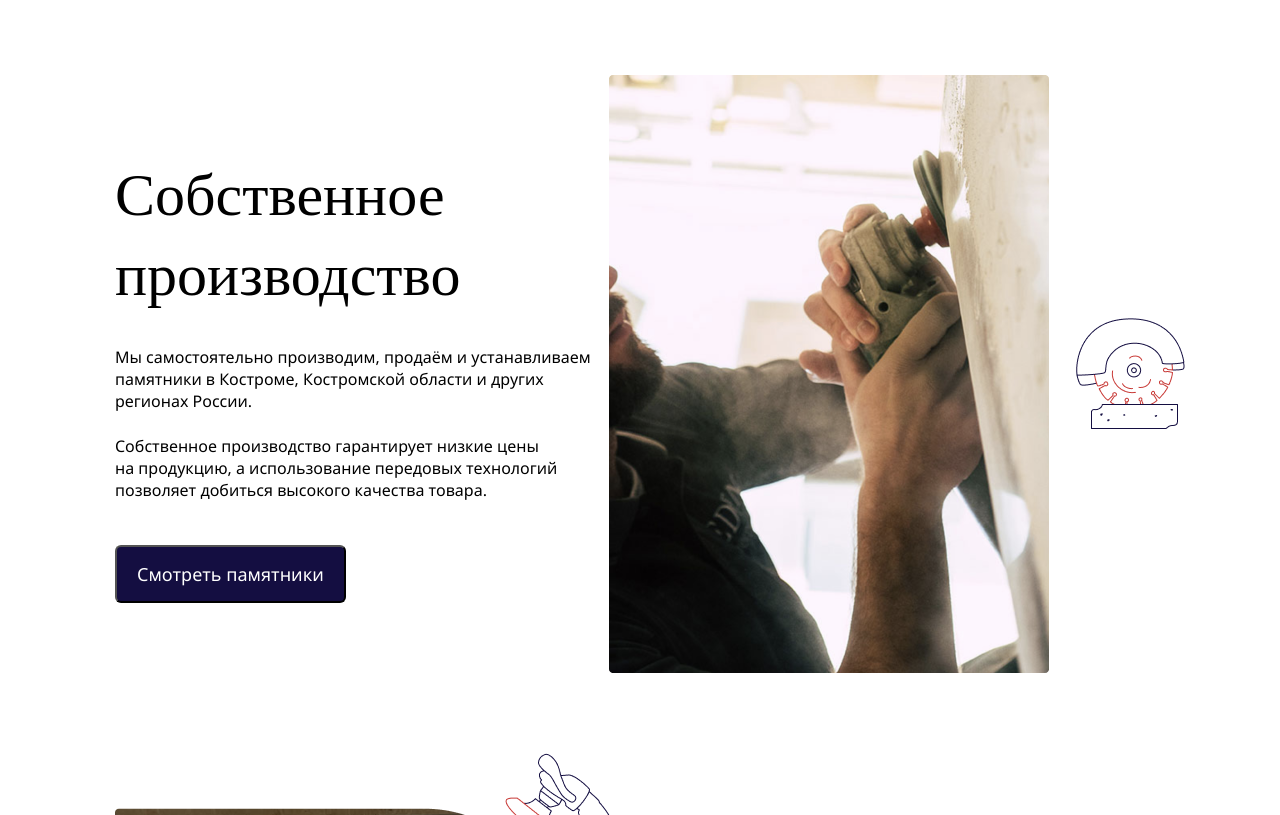
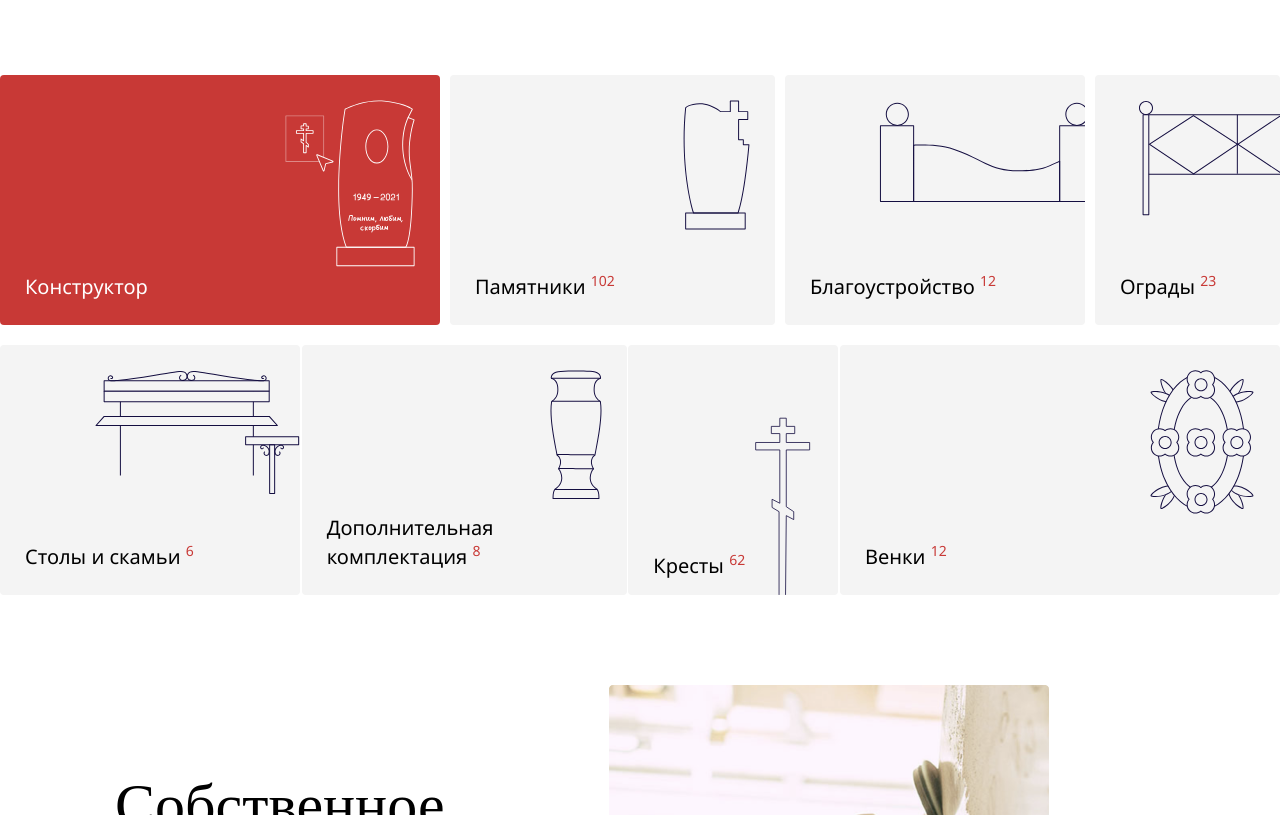
Before and after one commit to OlceGabbana/test-task-Mediaset, a plain HTML site: page index.html in a window 1280 px wide. Shown: the part 792-1607 px from the top of the page. Drawn offline with nearby package versions, Linux system fonts and the light colour scheme.

Commit message:
+ блок меню

```diff
--- a/assets/style.css
+++ b/assets/style.css
@@ -107,6 +107,72 @@ nav ul li img{
     cursor: pointer;
     background-color: white;
     transition: all 0.5s;
+}
+
+.nav_menu{
+    margin-top: 70px;
+    display: flex;
+    flex-direction: column;
+}
+.menu-container{
+    display: flex;
+    flex-direction: row;
+    justify-content: space-between;
+    margin-bottom: 20px;
+}
+.menu-content{
+    font-size: 20px;
+    padding: 25px;
+    display: flex;
+    flex-direction: column;
+    justify-content: space-between;
+    height: 200px;
+    border-radius: 4px;
+}
+.no-r-padding{
+    padding-right: 0;
+}
+.no-b-padding{
+    transform: translateY(25%);
+    display: inline-block;
+}
+.menu-content p{
+    margin-top: auto;
+}
+.menu-content sup{
+    color: #C83936;
+    font-size: 14px;
+}
+.menu-content img{
+    margin-left: auto;
+}
+.w-390{
+    width: 390px;
+}
+.w-275{
+    width: 275px;
+}
+.w-160{
+    width: 160px;
+}
+.color-red{
+    color: white;
+    background: #C83936;
+    transition: all 0.7s;
+}
+.color-main{
+    background: #F4F4F4;
+    transition: all 0.7s;
+}
+.color-main:hover > .color-main-white-img{
+    filter: invert(97%) sepia(100%) saturate(13%) hue-rotate(208deg) brightness(105%) contrast(105%);
+    transition: all 0.7s;
+}
+.color-red:hover, .color-main:hover{
+    color: white;
+    background: #140E41;
+    transition: all 0.7s;
+    cursor: pointer;
 }
 
 .about-company{
--- a/index.html
+++ b/index.html
@@ -57,6 +57,45 @@
           <h1>Недорогие памятники от производителя</h1>
           <button class="btn_padding">Выбрать памятник</button>
         </div>
+      </section>
+      <section class="nav_menu">
+          <div class="menu-container">
+            <div class="w-390 color-red menu-content">
+                <img src="assets/img/конструктор.svg" alt="Конструктор" width="130px">
+                <p>Конструктор</p>
+            </div>
+            <div class="w-275 color-main menu-content">
+              <img src="assets/img/памятники.svg" alt="Памятники" width="67px" class="color-main-white-img">
+              <p>Памятники <sup>102</sup></p>
+            </div>
+            <div class="w-275 color-main menu-content no-r-padding">
+              <img src="assets/img/благоустройство.svg" alt="Благоустройство" width="207px" class="color-main-white-img">
+              <p>Благоустройство <sup>12</sup></p>
+            </div>
+            <div class="w-160 color-main menu-content no-r-padding">
+              <img src="assets/img/ограды.svg" alt="Ограды" width="144px" class="color-main-white-img">
+              <p>Ограды <sup>23</sup></p>
+            </div>
+          </div>
+          </div>
+          <div class="menu-container">
+            <div class="w-275 color-main menu-content no-r-padding">
+                <img src="assets/img/столы и скамьи.svg" alt="Столы и скамьи" width="205px" class="color-main-white-img">
+                <p>Столы и скамьи <sup>6</sup></p>
+            </div>
+            <div class="w-275 color-main menu-content">
+              <img src="assets/img/ваза.svg" alt="Ваза" width="52px" class="color-main-white-img">
+              <p>Дополнительная комплектация <sup>8</sup></p>
+            </div>
+            <div class="w-160 color-main menu-content">
+              <img src="assets/img/кресты.svg" alt="Кресты" width="62px" class="color-main-white-img no-b-padding">
+              <p>Кресты <sup>62</sup></p>
+            </div>
+            <div class="w-390 color-main menu-content">
+              <img src="assets/img/венки.svg" alt="Венки" width="106px"  class="color-main-white-img">
+              <p>Венки <sup>12</sup></p>
+          </div>
+          </div>
       </section>
       <section class="about-company">
         <div class="about-company-block">
@@ -276,5 +315,23 @@
         </div>
       </section>
     </footer>
+    <!-- <script>
+      $("img.color-main-white-img").each(function () {
+        var $img = $(this);
+        var imgClass = $img.attr("class");
+        var imgURL = $img.attr("src");
+        $.get(imgURL, function (data) {
+            var $svg = $(data).find("svg");
+            if (typeof imgClass !== "undefined") {
+                $svg = $svg.attr("class", imgClass + " replaced-svg");
+            }
+            $svg = $svg.removeAttr("xmlns:a");
+            if (!$svg.attr("viewBox") && $svg.attr("height") && $svg.attr("width")) {
+                $svg.attr("viewBox", "0 0 " + $svg.attr("height") + " " + $svg.attr("width"))
+            }
+            $img.replaceWith($svg);
+        }, "xml");
+      });
+    </script> -->
   </body>
 </html>
```
Also changed, not shown: assets/img/благоустройство.svg (added), assets/img/ваза.svg (added), assets/img/венки.svg (added), assets/img/конструктор.svg (added), assets/img/кресты.svg (added), assets/img/ограды.svg (added), assets/img/памятники.svg (added), assets/img/столы и скамьи.svg (added).
